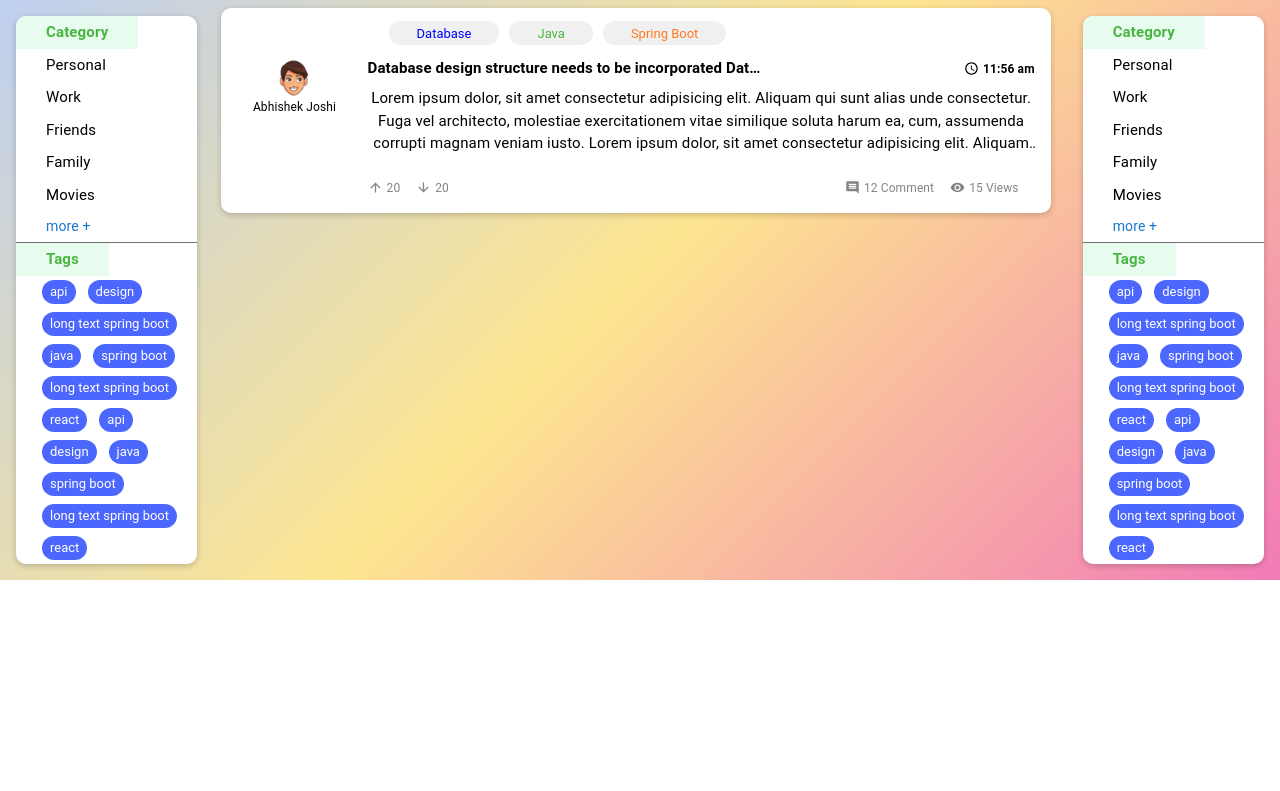
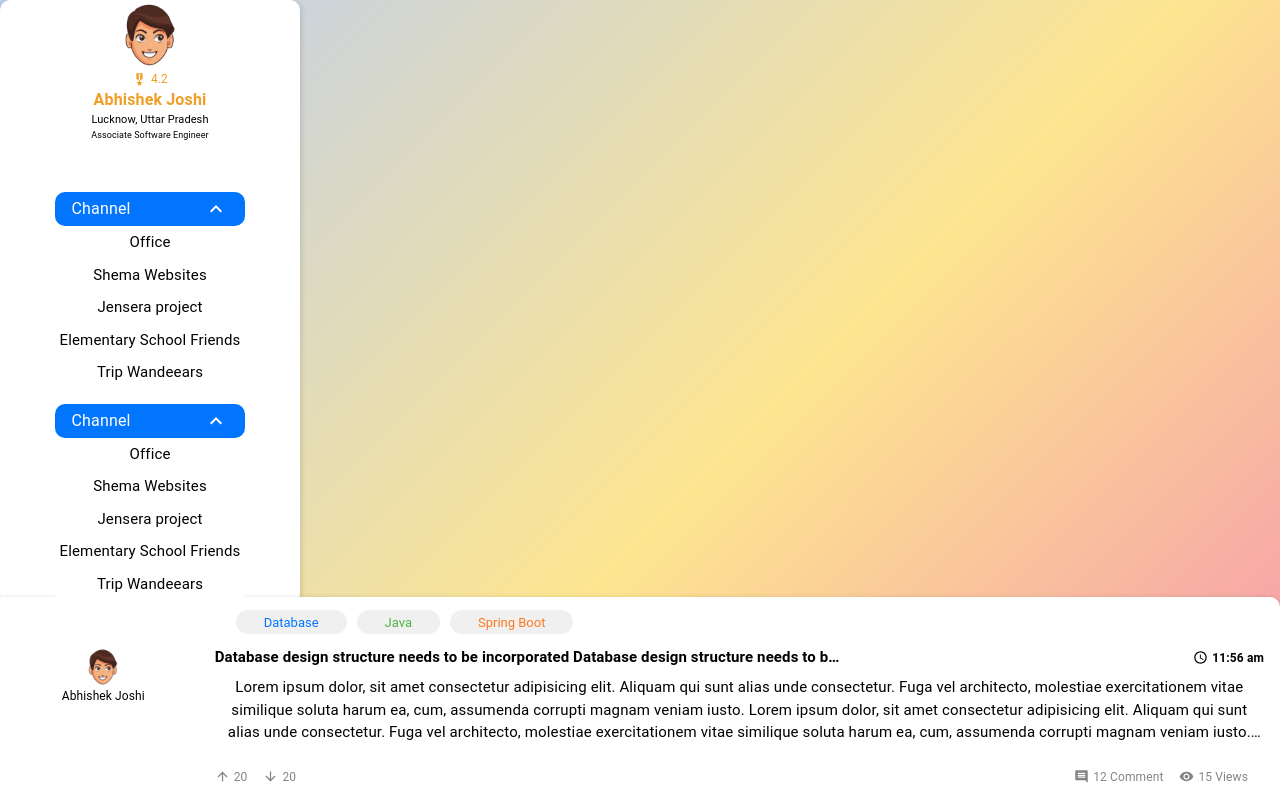
Before and after one commit to I-Abhishek-Joshi/Question-ui, a React (Create React App) app: page / in a window 1280 px wide. Shown: the top 791 px of the page. Built offline with nearby package versions, Linux system fonts and the light colour scheme.

Commit message:
added profile pt2

```diff
--- a/src/App.js
+++ b/src/App.js
@@ -3,19 +3,20 @@ import "./App.css";
 import CardDetails from "./common/components/CardDetails/cardDetails";
 import FilterTab from "./common/components/FilterTab/filterTab";
 import Profile from "./common/components/Profile/profile";
+import Dropdown from "./common/components/Dropdown/dropdown";
 
 function App() {
   return (
     <div className="App">
-      <Grid container spacing={4} p={2}>
-        <Grid item md={2}>
-          <FilterTab/>
+      <Grid>
+        <Grid>
+          <Profile />
         </Grid>
-        <Grid item md={8}>
-          <CardDetails/>
+        <Grid>
+          <CardDetails />
         </Grid>
-        <Grid item md={2}>
-          <FilterTab/>
+        <Grid>
+          <FilterTab />
         </Grid>
       </Grid>
     </div>
--- a/src/common/components/CardDetails/cardDetails.jsx
+++ b/src/common/components/CardDetails/cardDetails.jsx
@@ -20,7 +20,7 @@ import AccessTimeIcon from "@mui/icons-material/AccessTime";
 const CardDetails = () => {
   const chipColor = "#F0F0F0";
   const success = "#4BB543";
-  const primary = "#0000FF";
+  const primary = "#0275FF";
   const orange = "#ff781f";
   const defaultColor = "#848484";
   return (
--- /dev/null
+++ b/src/common/components/Dropdown/dropdown.jsx
@@ -0,0 +1,46 @@
+import { Box, Typography, Grid } from "@mui/material";
+import React, { useState } from "react";
+import ExpandLessIcon from "@mui/icons-material/ExpandLess";
+import ExpandMoreIcon from "@mui/icons-material/ExpandMore";
+const Dropdown = (props) => {
+  const primary = "#0275FF";
+  const [isOpen, setIsOpen] = useState(true);
+
+  return (
+    <Grid display={"flex"} flexDirection={"column"} md={12}>
+      <Box
+        bgcolor={primary}
+        borderRadius={"10px"}
+        padding={"5px"}
+        style={{ cursor: "pointer" }}
+        display={"flex"}
+        justifyContent={"space-between"}
+        alignItems={"center"}
+        onClick={() => {
+          setIsOpen(!isOpen);
+        }}
+      >
+        <Typography color={"white"} ml={"12px"}>
+          {props.heading}
+        </Typography>
+        {isOpen && (
+          <ExpandLessIcon style={{ color: "white", marginRight: "12px" }} />
+        )}
+        {!isOpen && (
+          <ExpandMoreIcon style={{ color: "white", marginRight: "12px" }} />
+        )}
+      </Box>
+      {isOpen && (
+        <Box display={"flex"} flexDirection={"column"}>
+          {props.options.map((option) => (
+            <Box bgcolor={"white"} padding={"5px"}>
+              <Typography fontSize={"15px"}>{option}</Typography>
+            </Box>
+          ))}
+        </Box>
+      )}
+    </Grid>
+  );
+};
+
+export default Dropdown;
--- a/src/common/components/Profile/profile.jsx
+++ b/src/common/components/Profile/profile.jsx
@@ -1,10 +1,18 @@
-import { Box, Grid, Typography, Avatar, Accordion } from "@mui/material";
+import { Box, Grid, Typography, Avatar } from "@mui/material";
 import React from "react";
 import face from "../../assets/images/face.jpg";
 import MilitaryTechIcon from "@mui/icons-material/MilitaryTech";
+import Dropdown from "../Dropdown/dropdown";
 
 const Profile = () => {
   const profileNameColor = "#ee9f27";
+  const topDropdownOptions = [
+    "Office",
+    "Shema Websites",
+    "Jensera project",
+    "Elementary School Friends",
+    "Trip Wandeears",
+  ];
   return (
     <Grid
       container
@@ -52,6 +60,12 @@ const Profile = () => {
           </Typography>
         </Grid>
       </Box>
+      <Box style={{ margin: "50px auto 5px" }}>
+        <Dropdown heading={"Channel"} options={topDropdownOptions} />
+      </Box>
+      <Box style={{ margin: "10px auto 5px" }}>
+        <Dropdown heading={"Channel"} options={topDropdownOptions} />
+      </Box>
     </Grid>
   );
 };
```
